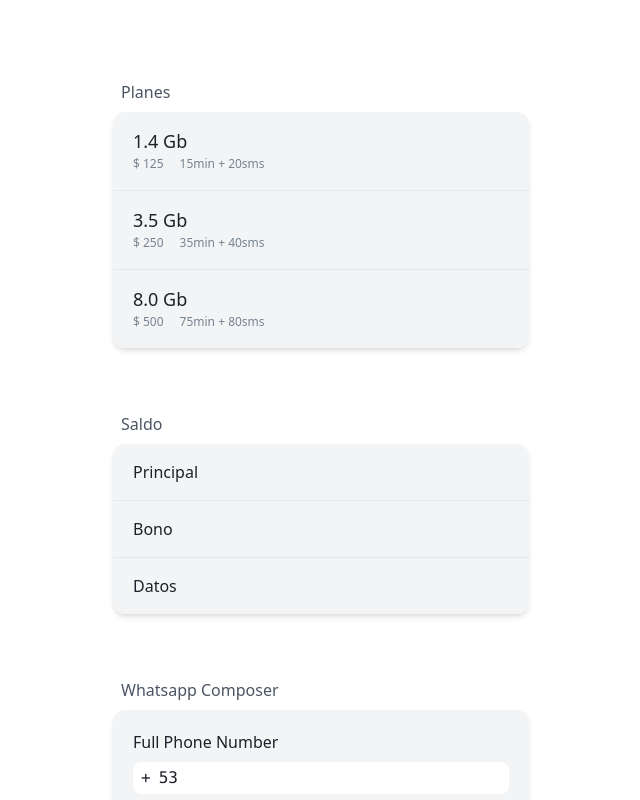
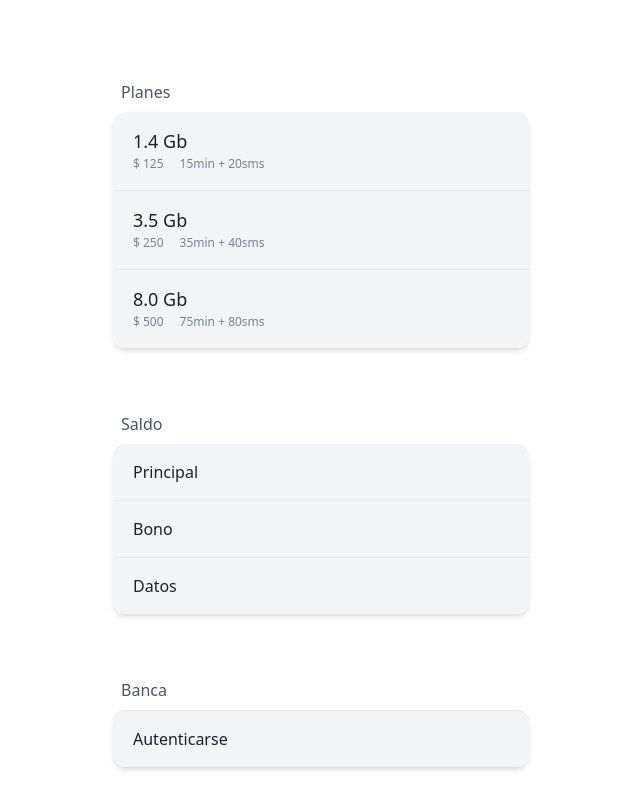
Before and after one commit to daguitosama/cuban-shortcuts, a Nuxt app: page / in a window 1280 px wide. Shown: the top 800 px of the page, without its empty margins (319-959 px from the left). Built offline with nearby package versions, Linux system fonts and the light colour scheme.

Commit message:
feat: base bank section

```diff
--- a/pages/index.vue
+++ b/pages/index.vue
@@ -3,20 +3,24 @@
         class="w-full min-h-screen text-dark-surface bg-white dark:bg-dark-surface dark:text-dark-text-normal transition-all duration-300 ease-in"
     >
         <div class="w-full max-w-md mx-auto pt-20 px-4 pb-32">
+            <!-- shortcut sections -->
+            <!-- planes -->
             <div>
                 <SectionPlans :sectionPlanData="sectionPlanData" />
             </div>
+            <!-- saldo -->
             <div class="mt-16">
-                <!-- saldo -->
                 <SectionSimple :sectionData="sectionSaldoData" />
             </div>
 
+            <!-- banca -->
+            <div class="mt-16">
+                <SectionSimple :sectionData="sectionBankData" />
+            </div>
+
+            <!-- whatsapp composer -->
             <div class="mt-16">
                 <SectionWhatsappComposer />
-            </div>
-
-            <div class="mt-16">
-                <!-- <code>{{ bankShortcuts }}</code> -->
             </div>
         </div>
         <!-- <ServiceWorkerDriver /> -->
@@ -24,7 +28,7 @@
 </template>
 
 <script setup>
-import { db, CATEGORIES } from "~/db/shortcutsDb";
+import { db } from "~/db/shortcutsDb";
 // import ServiceWorkerDriver from "~/components/sw/ServiceWorkerDriver.vue";
 
 const sectionPlanData = {
@@ -37,5 +41,8 @@ const sectionSaldoData = {
     items: db.getItemsByCategory(db.CATEGORIES.saldo),
 };
 
-// const bankShortcuts = getItemsByType(types.bankShortcut.type_key);
+const sectionBankData = {
+    sectionName: db.CATEGORIES.banca,
+    items: db.getItemsByCategory(db.CATEGORIES.banca),
+};
 </script>
```
Also changed, not shown: public/manifest.json.
